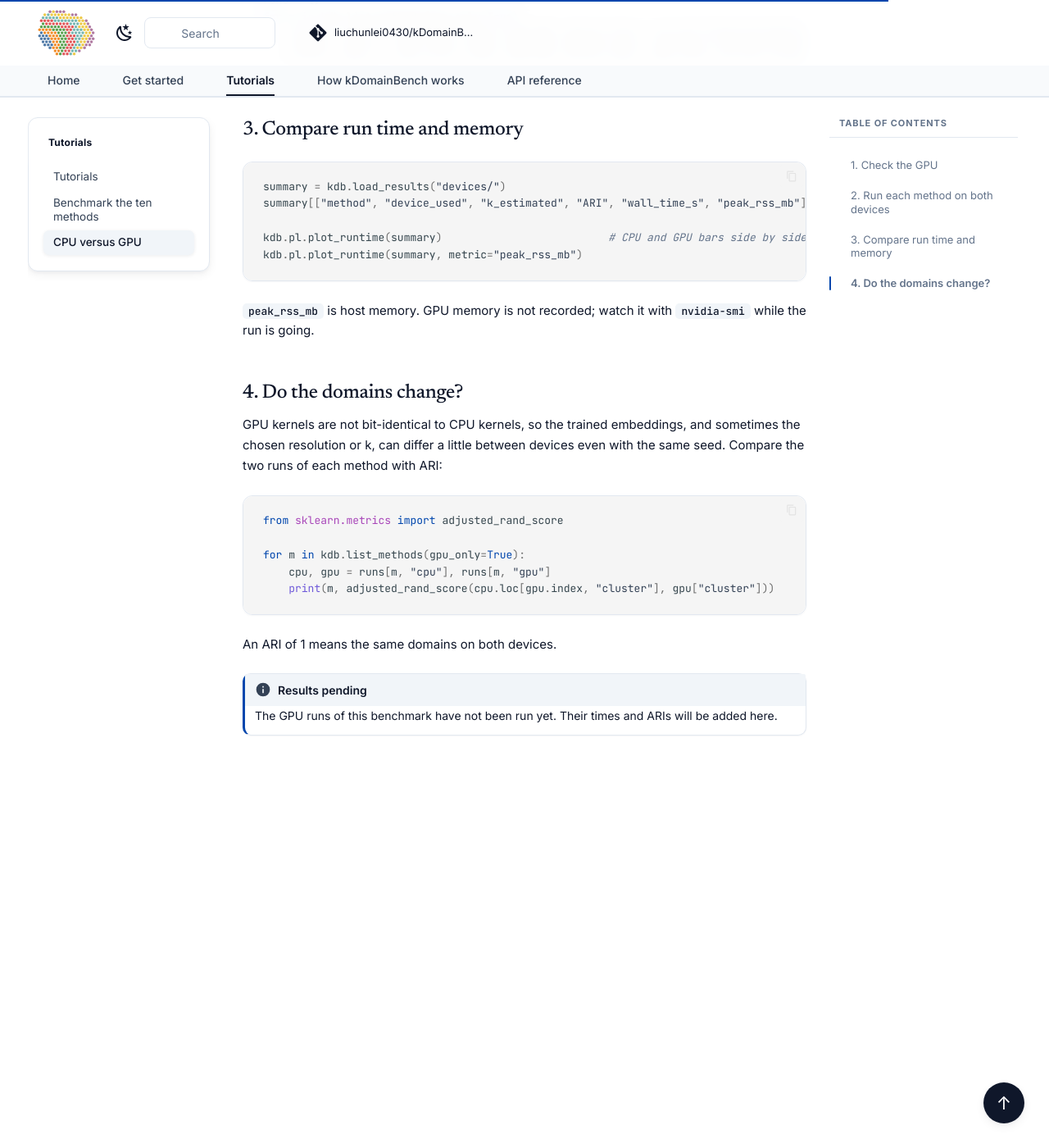
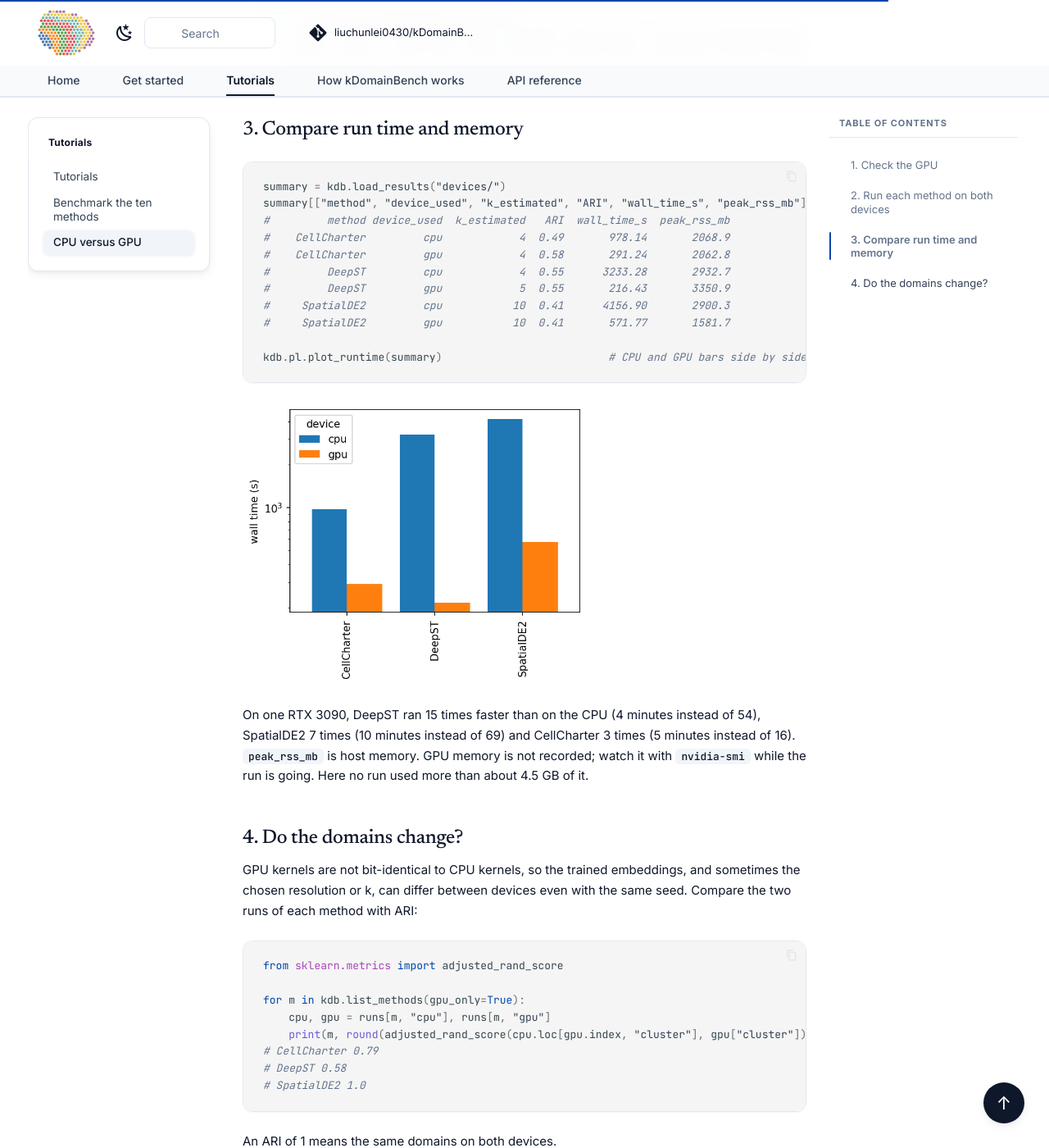
Before and after one commit to PYangLab/domainNumber, an MkDocs documentation site: the page built from docs/tutorials/cpu_vs_gpu.md, in a window 1280 px wide and 1400 px high, scrolled down 1098 px. Shown: the whole window at 82% size. Built offline with MkDocs 1.6.1 and Material for MkDocs 9.7.7, drawn with Linux system fonts in a browser that asks for light colours; nearby versions of some CDN libraries; library files that are not in the unit come from our copies; comment, search, counter and statistics services are not loaded; some of the changed text lies outside the part shown.

Commit message:
Docs: Get started shows the calls, tutorials the results; CPU versus GPU results

````diff
--- a/docs/tutorials/cpu_vs_gpu.md
+++ b/docs/tutorials/cpu_vs_gpu.md
@@ -41,29 +41,46 @@ for m in kdb.list_methods(gpu_only=True):
 ```python
 summary = kdb.load_results("devices/")
 summary[["method", "device_used", "k_estimated", "ARI", "wall_time_s", "peak_rss_mb"]]
+#         method device_used  k_estimated   ARI  wall_time_s  peak_rss_mb
+#    CellCharter         cpu            4  0.49       978.14       2068.9
+#    CellCharter         gpu            4  0.58       291.24       2062.8
+#         DeepST         cpu            4  0.55      3233.28       2932.7
+#         DeepST         gpu            5  0.55       216.43       3350.9
+#     SpatialDE2         cpu           10  0.41      4156.90       2900.3
+#     SpatialDE2         gpu           10  0.41       571.77       1581.7
 
 kdb.pl.plot_runtime(summary)                          # CPU and GPU bars side by side
-kdb.pl.plot_runtime(summary, metric="peak_rss_mb")
 ```
 
+![Run time on CPU and GPU](../assets/runtime_cpu_gpu.png){ width="420" }
+
+On one RTX 3090, DeepST ran 15 times faster than on the CPU (4 minutes instead of 54),
+SpatialDE2 7 times (10 minutes instead of 69) and CellCharter 3 times (5 minutes instead of 16).
 `peak_rss_mb` is host memory. GPU memory is not recorded; watch it with `nvidia-smi` while the
-run is going.
+run is going. Here no run used more than about 4.5 GB of it.
 
 ## 4. Do the domains change?
 
 GPU kernels are not bit-identical to CPU kernels, so the trained embeddings, and sometimes the
-chosen resolution or k, can differ a little between devices even with the same seed. Compare
-the two runs of each method with ARI:
+chosen resolution or k, can differ between devices even with the same seed. Compare the two
+runs of each method with ARI:
 
 ```python
 from sklearn.metrics import adjusted_rand_score
 
 for m in kdb.list_methods(gpu_only=True):
     cpu, gpu = runs[m, "cpu"], runs[m, "gpu"]
-    print(m, adjusted_rand_score(cpu.loc[gpu.index, "cluster"], gpu["cluster"]))
+    print(m, round(adjusted_rand_score(cpu.loc[gpu.index, "cluster"], gpu["cluster"]), 2))
+# CellCharter 0.79
+# DeepST 0.58
+# SpatialDE2 1.0
 ```
 
 An ARI of 1 means the same domains on both devices.
 
-!!! info "Results pending"
-    The GPU runs of this benchmark have not been run yet. Their times and ARIs will be added here.
+* **SpatialDE2** gave the same domains on both devices.
+* **CellCharter** found k = 4 on both, with partly different domains (ARI 0.79 between them).
+* **DeepST** found k = 4 on the CPU and k = 5 on the GPU: the device changed its estimate.
+
+So a GPU run is much faster but not a drop-in copy of a CPU run. Compare methods on the same
+device.
````
Also changed, not shown: docs/guide/evaluate.md (+5 -14 lines), docs/guide/plot.md (+3 -3 lines), docs/guide/run.md (+3 -5 lines), docs/assets/runtime_cpu_gpu.png (added).
